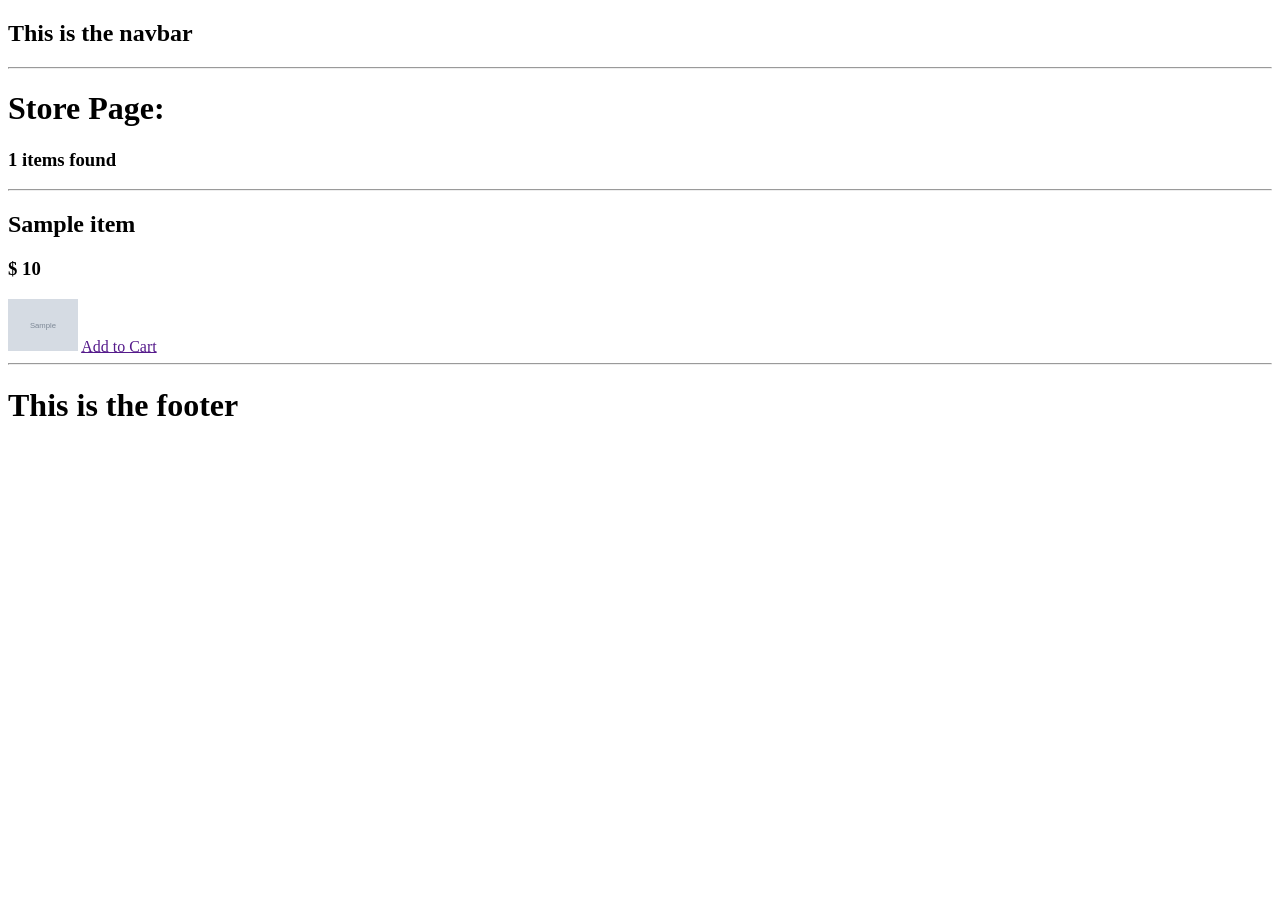
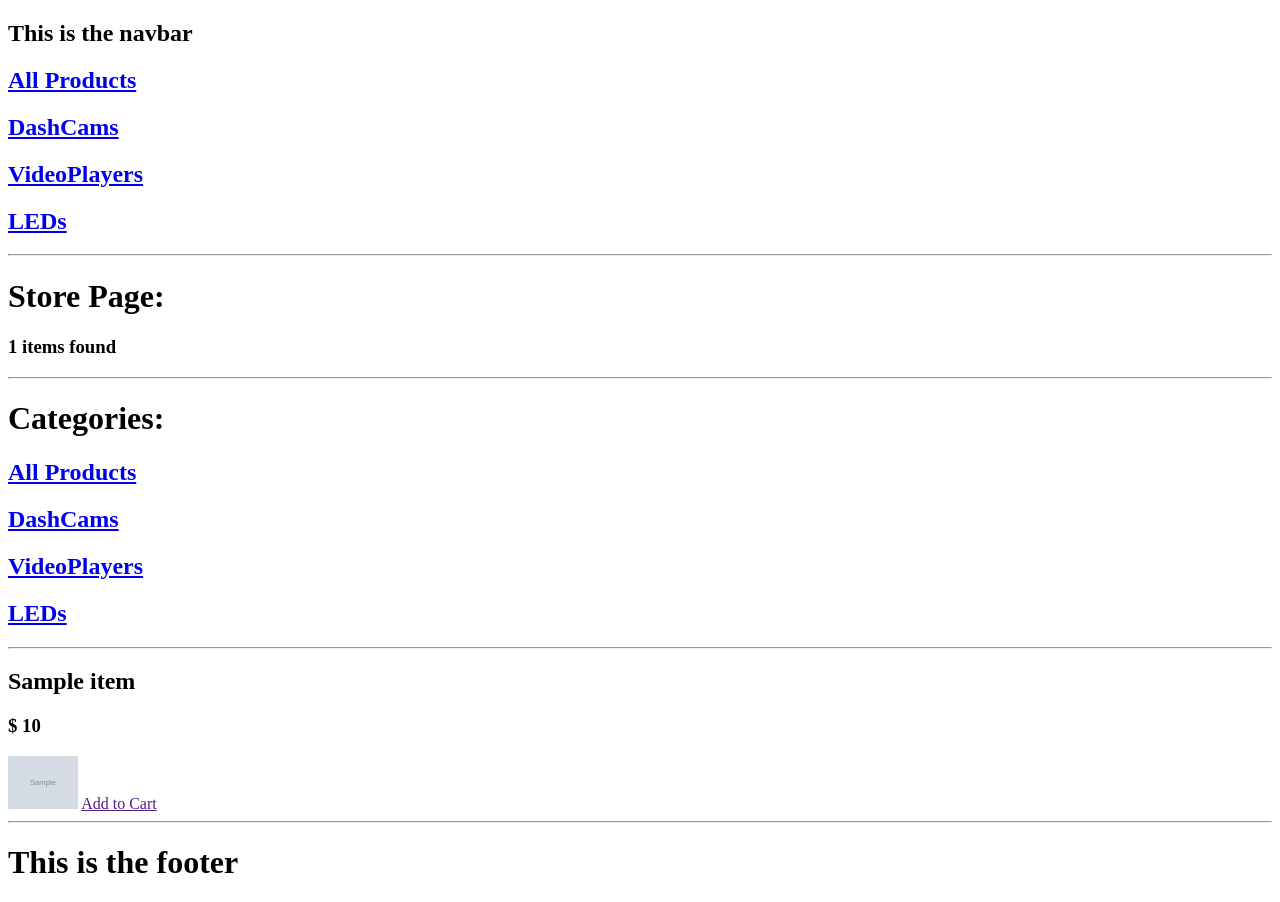
Before and after one commit to harryscodingvault/SocialMediaAutoPoster, a Django app: template ecomDjango/ecomSite/templates/store/store.html in a window 1280 px wide. Before the commit the page ends 416 px from the top, so only its background shows below. Run offline with Django 3.2, Linux system fonts and the light colour scheme; data comes from the database, SQL or seed files in the repository; the template is opened without the code that fills it: most values are stand-ins (such as "Sample title", 1, 10 or a date in 2020); grey boxes marked "Sample" are stand-in pictures.

Commit message:
All products and categories created

```diff
--- /dev/null
+++ b/ecomDjango/ecomSite/category/context_processors.py
@@ -0,0 +1,5 @@
+from .models import Category
+
+def menu_links(request):
+    links = Category.objects.all()
+    return dict(links=links)
--- a/ecomDjango/ecomSite/category/models.py
+++ b/ecomDjango/ecomSite/category/models.py
@@ -1,4 +1,5 @@
 from django.db import models
+from django.urls import reverse
 
 # Create your models here.
 class Category(models.Model):
@@ -11,5 +12,8 @@ class Category(models.Model):
         verbose_name = 'category'
         verbose_name_plural = 'categories'
 
+    def get_url(self):
+        return reverse('products_by_category', args = [self.slug])
+
     def __str__(self):
         return self.category_name
--- a/ecomDjango/ecomSite/ecomSite/settings.py
+++ b/ecomDjango/ecomSite/ecomSite/settings.py
@@ -67,6 +67,7 @@ TEMPLATES = [
                 'django.template.context_processors.request',
                 'django.contrib.auth.context_processors.auth',
                 'django.contrib.messages.context_processors.messages',
+                'category.context_processors.menu_links',
             ],
         },
     },
--- a/ecomDjango/ecomSite/templates/base/navbar.html
+++ b/ecomDjango/ecomSite/templates/base/navbar.html
@@ -1,5 +1,9 @@
 
 <nav>
     <h1>This is the navbar</h1>
+    <a href="{% url 'store'%}"><h2>All Products</h2></a>
+    {% for category in links %}
+        <a href="{{ category.get_url }}"><h2>{{category.category_name}}</h2></a>
+    {% endfor %}
     <hr>
 </nav>
--- a/ecomDjango/ecomSite/templates/index/index.html
+++ b/ecomDjango/ecomSite/templates/index/index.html
@@ -8,7 +8,8 @@ Home
 
 {% block content %}
         <h1>Products: </h1>
-    <hr>
+
+        <hr>
     {% for item in products %}
         <h2>{{ item.product_name }}</h2>
         <h3>$ {{ item.price }}</h3>
--- a/ecomDjango/ecomSite/templates/store/store.html
+++ b/ecomDjango/ecomSite/templates/store/store.html
@@ -9,7 +9,13 @@
 {% block content %}
         <h1>Store Page: </h1>
         <h3>{{ product_count }} items found </h3>
-    <hr>
+            <hr>
+            <h1>Categories: </h1>
+            <a href="{% url 'store'%}"><h2>All Products</h2></a>
+                {% for category in links %}
+                    <a href="{{ category.get_url }}"><h2>{{category.category_name}}</h2></a>
+                {% endfor %}
+            <hr>
     {% for item in products %}
         <div>
             <h2>{{ item.product_name }}</h2>
```
